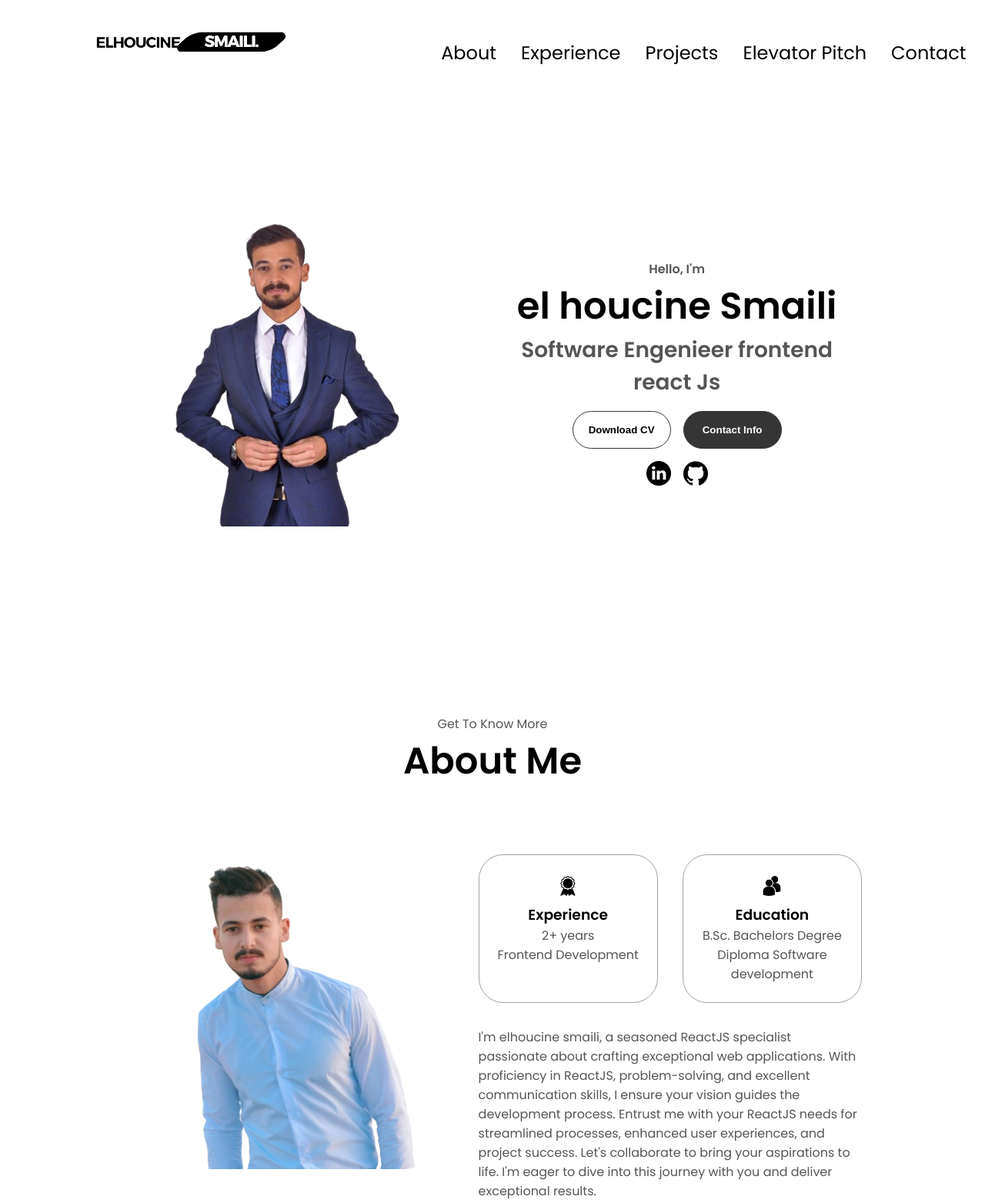
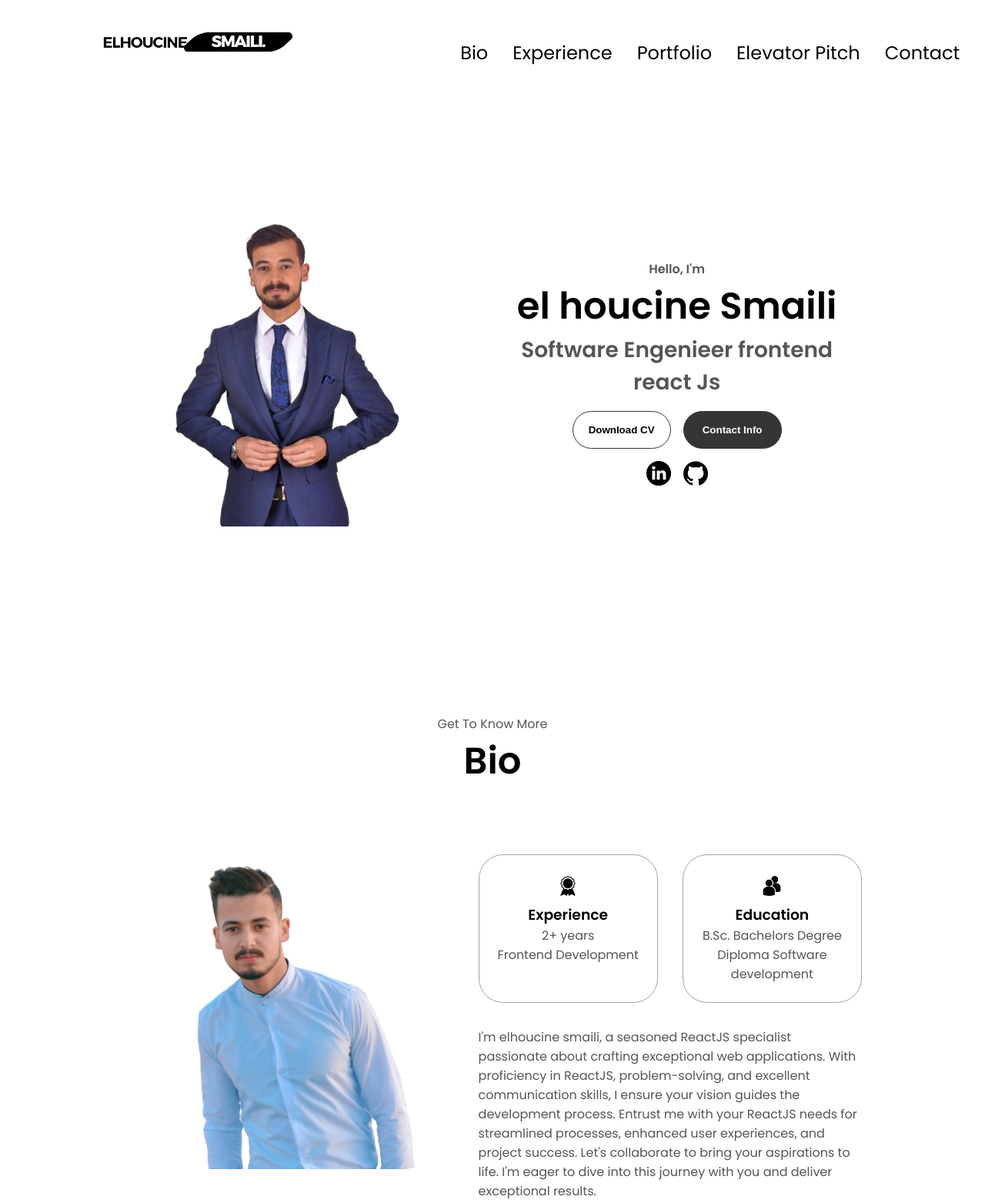
Before and after one commit to elhoucinesmaili/MYPORTFOLIO, a plain HTML site: page index.html in a window 1280 px wide. Shown: the top 1563 px of the page at 77% size. Drawn offline with Linux system fonts and the light colour scheme.

Commit message:
add BIO
bio and portfolio

```diff
--- a/index.html
+++ b/index.html
@@ -16,9 +16,9 @@
       </div>
       <div>
         <ul class="nav-links">
-          <li><a href="#about">About</a></li>
+          <li><a href="#about">Bio</a></li>
           <li><a href="#experience">Experience</a></li>
-          <li><a href="#projects">Projects</a></li>
+          <li><a href="#projects">Portfolio</a></li>
           <li><a href="#ElevatorPitch">Elevator Pitch</a></li>
           <li><a href="#contact">Contact</a></li>
         </ul>
@@ -77,7 +77,7 @@
     </section>
     <section id="about">
       <p class="section__text__p1">Get To Know More</p>
-      <h1 class="title">About Me</h1>
+      <h1 class="title">Bio</h1>
       <div class="section-container">
         <div class="section__pic-container">
           <img
@@ -262,7 +262,7 @@
     </section>
     <section id="projects">
       <p class="section__text__p1">Browse My Recent</p>
-      <h1 class="title">Projects</h1>
+      <h1 class="title">Portfolio</h1>
       <div class="experience-details-container">
         <div class="about-containers">
 
```
Also changed, not shown: 1 other file.
